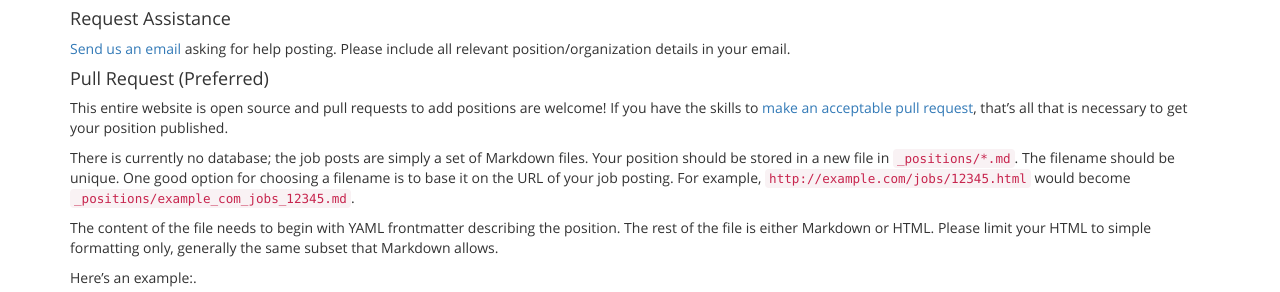
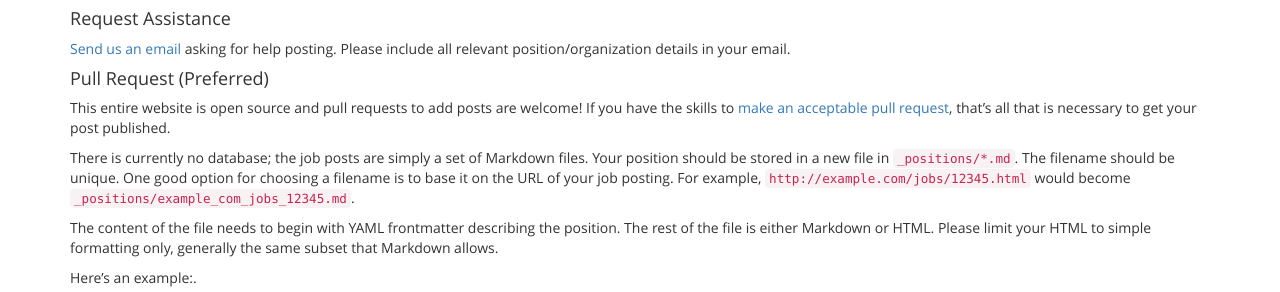
Before and after one commit to techcorridorio/jobs.techcorridor.io, a Jekyll site: the page built from how_to_post.md, in a window 1280 px wide and 1100 px high. Shown: the part 214-506 px from the top of the window. Built offline with Jekyll 4.4.1, drawn with Linux system fonts in a browser that asks for light colours.

Commit message:
Update how_to_post.md

```diff
--- a/how_to_post.md
+++ b/how_to_post.md
@@ -18,7 +18,7 @@ There are currently 2 ways to post.  (This job board is still a bit of an experi
 
 #### Pull Request (Preferred)
 
-This entire website is open source and pull requests to add positions are welcome!  If you have the skills to [make an acceptable pull request]({{ site.github_url }}/new/master/_positions/_?filename=my_position.md), that's all that is necessary to get your position published.
+This entire website is open source and pull requests to add posts are welcome!  If you have the skills to [make an acceptable pull request]({{ site.github_url }}/new/master/_organizations/_?filename=my_organization.md), that's all that is necessary to get your post published.
 
 There is currently no database; the job posts are simply a set of Markdown files.  Your position should be stored in a new file in `_positions/*.md`.  The filename should be unique.  One good option for choosing a filename is to base it on the URL of your job posting.  For example, `http://example.com/jobs/12345.html` would become `_positions/example_com_jobs_12345.md`.
 
```
